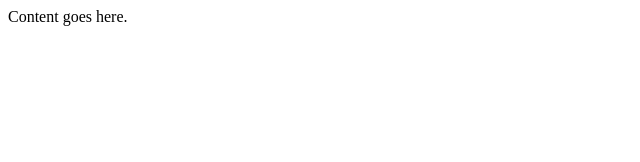
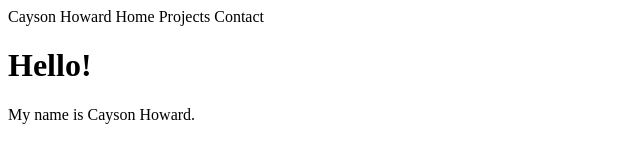
Before and after one commit to CaysonHoward/CaysonHoward.github.io, a plain HTML site: page index.html in a window 1280 px wide. Shown: the whole page, without its empty margins (0-640 px from the left). Drawn offline with Linux system fonts and the light colour scheme.

Commit message:
Updates to website

```diff
--- a/index.html
+++ b/index.html
@@ -1,9 +1,21 @@
 <!doctype html>
-<html>
+<html lang="en">
     <head>
-        <title>Our Funky HTML Page</title>
+        <title>Cayson Howard</title>
     </head>
     <body>
-        Content goes here.
+        <div id="header">
+            <a id="logo">Cayson Howard</a>
+            <a>Home</a>
+            <a>Projects</a>
+            <a>Contact</a>
+        </div>
+        <div id="intro-section">
+            <h1>Hello!</h1>
+            <p>My name is Cayson Howard.</p>
+        </div>
+        <main>
+
+        </main>
     </body>
 </html>
```
